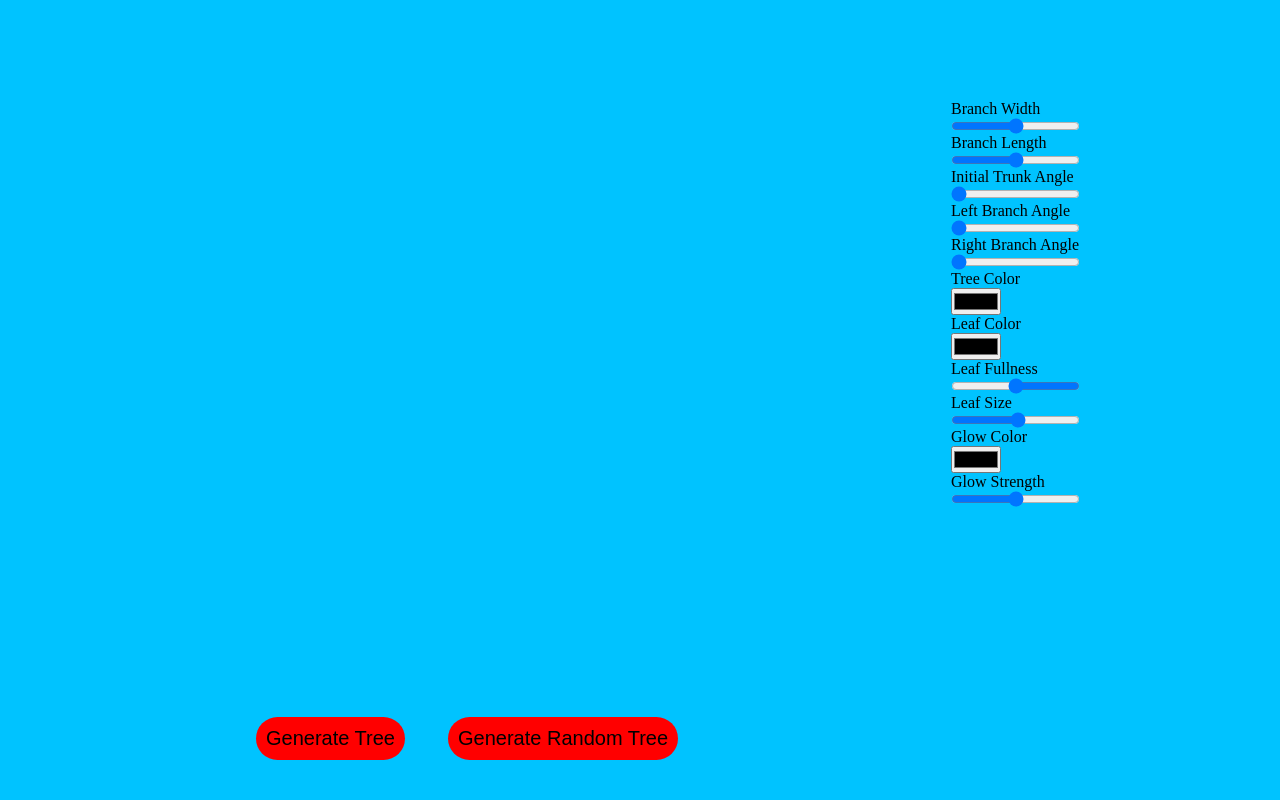
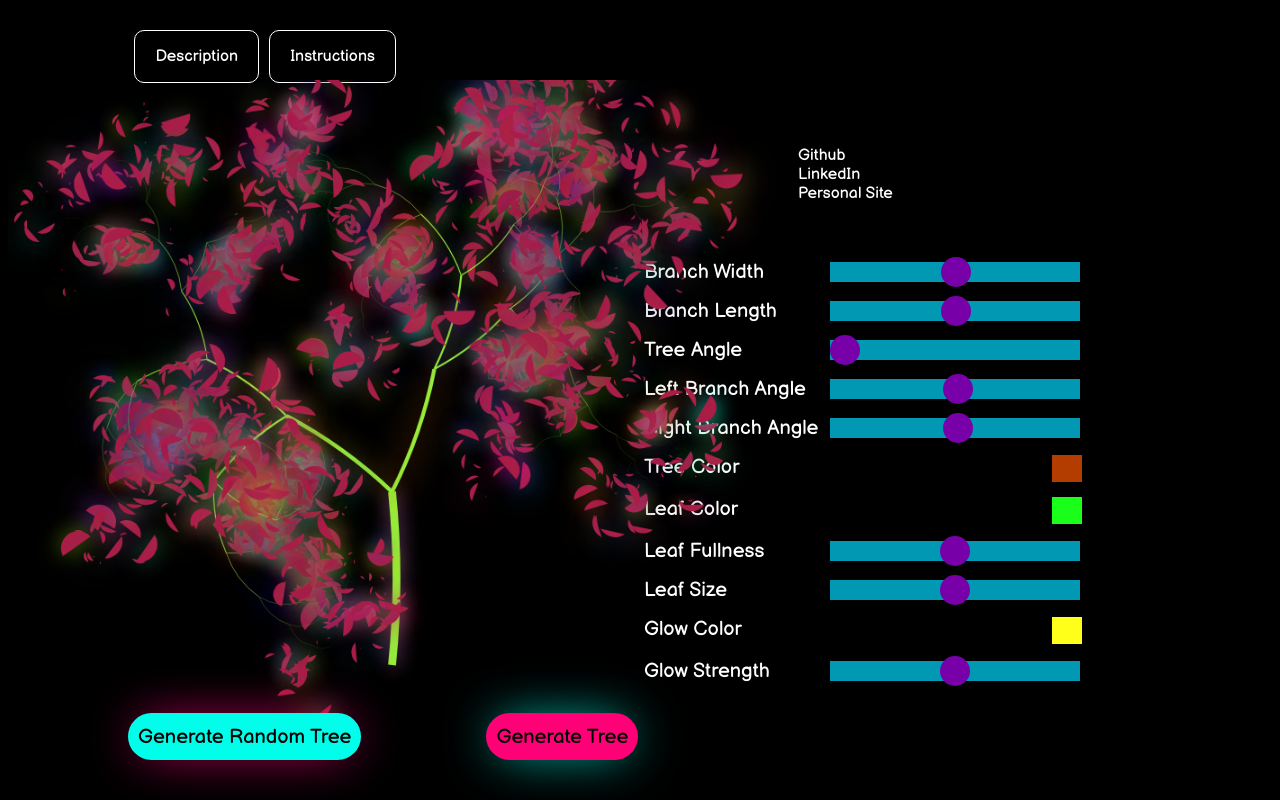
Before and after one commit to YehudaGN/FracTree, a website built with webpack: page index.html in a window 1280 px wide. Built offline with Linux system fonts and the light colour scheme.

Commit message:
styled a little

```diff
--- a/index.html
+++ b/index.html
@@ -1,52 +1,113 @@
 <!DOCTYPE html>
 <html lang="en">
-<head>
-    <meta charset="UTF-8">
-    <meta http-equiv="X-UA-Compatible" content="IE=edge">
-    <meta name="viewport" content="width=device-width, initial-scale=1.0">
-    <title>Document</title>
-    <script src='./dist/main.js'></script>
-    <link rel="stylesheet" href="./dist/main.css">
+  <head>
+    <meta charset="UTF-8" />
+    <meta http-equiv="X-UA-Compatible" content="IE=edge" />
+    <meta name="viewport" content="width=device-width, initial-scale=1.0" />
+    <script src="./dist/main.js"></script>
+    <link rel="stylesheet" href="./dist/main.css" />
+    <link rel="preconnect" href="https://fonts.googleapis.com" />
+    <link rel="preconnect" href="https://fonts.gstatic.com" crossorigin />
+    <link
+      href="https://fonts.googleapis.com/css2?family=Balsamiq+Sans:ital,wght@0,400;0,700;1,400;1,700&display=swap"
+      rel="stylesheet"
+    />
+    <link rel="icon" type="image/x-icon" href="./src/assets/tree-favicon.png" />
     <title>FracTree</title>
-</head>
-<body>
-    <canvas id='canvas'></canvas>
-    <form action="">
-        <!-- stuff for manipulating tree -->
-        <label for="width-slider">Branch Width</label>
-        <input id='width-slider' type="range" min="1" max='150'>
+  </head>
+  <body>
+    <div class="header-div-container">
+      <div class="header-div">
+        <div class="description">
+          <p>Description</p>
+        </div>
+        <div class="instructions">
+          <p>Instructions</p>
+        </div>
+      </div>
+    </div>
 
-        <label for="branch-length-slider">Branch Length</label>
-        <input id='branch-length-slider' type="range" min="30" max='180'>
+    <canvas id="canvas"></canvas>
+    <div class="right-side-div-container">
+        <div class="links-div-container">
+            <div>
+                Github
+            </div>
+            <div>
+                LinkedIn
+            </div>
+            <div>
+                Personal Site
+            </div>
+        </div>
+      <div class="tree-input-div">
+        <label for="width-slider"
+          >Branch Width
+          <input id="width-slider" type="range" min="1" max="150" />
+        </label>
 
-        <label for="angle-slider">Initial Trunk Angle</label>
-        <input id='angle-slider' type="range" min="0" max='150' value='0'>
+        <label for="branch-length-slider"
+          >Branch Length
+          <input id="branch-length-slider" type="range" min="30" max="195" />
+        </label>
 
-        <label for="left-branch-angle-slider">Left Branch Angle</label>
-        <input id='left-branch-angle-slider' type="range" min="10" max='20' value='10'>
+        <label for="angle-slider"
+          >Tree Angle
+          <input id="angle-slider" type="range" min="0" max="25" value="0" />
+        </label>
 
-        <label for="right-branch-angle-slider">Right Branch Angle</label>
-        <input id='right-branch-angle-slider' type="range" min="10" max='20' value='10'>
+        <label for="left-branch-angle-slider"
+          >Left Branch Angle
+          <input
+            id="left-branch-angle-slider"
+            type="range"
+            min="5"
+            max="50"
+          />
+        </label>
 
-        <label for="tree-color">Tree Color</label>
-        <input id='tree-color' type="color">
+        <label for="right-branch-angle-slider"
+          >Right Branch Angle
+          <input
+            id="right-branch-angle-slider"
+            type="range"
+            min="5"
+            max="50"
+          />
+        </label>
 
-        <label for="leaf-color">Leaf Color</label>
-        <input id='leaf-color' type="color">
+        <label for="tree-color"
+          >Tree Color
+          <input id="tree-color" type="color" value="#b33c00" />
+        </label>
 
-        <label for="leaf-fullness">Leaf Fullness</label>
-        <input id='leaf-fullness' type="range" min="2" max='8'>
+        <label for="leaf-color"
+          >Leaf Color
+          <input id="leaf-color" type="color" value="#1aff1a" />
+        </label>
 
-        <label for="leaf-size">Leaf Size</label>
-        <input id='leaf-size' type="range" min="1" max='20'>
+        <label for="leaf-fullness"
+          >Leaf Fullness
+          <input id="leaf-fullness" type="range" min="2" max="8" />
+        </label>
 
-        <label for="glow-color">Glow Color</label>
-        <input id='glow-color' type="color">
+        <label for="leaf-size"
+          >Leaf Size
+          <input id="leaf-size" type="range" min="0" max="20" />
+        </label>
 
-        <label for="glow-strength">Glow Strength</label>
-        <input id='glow-strength' type="range" min="0" max='30'>
-    </form>
+        <label for="glow-color"
+          >Glow Color
+          <input id="glow-color" type="color" value="#ffff1a" />
+        </label>
+
+        <label for="glow-strength"
+          >Glow Strength
+          <input id="glow-strength" type="range" min="0" max="20" value="10" />
+        </label>
+      </div>
+    </div>
     <button class="generate-tree-button">Generate Tree</button>
     <button class="generate-random-tree-button">Generate Random Tree</button>
-</body>
+  </body>
 </html>
--- a/src/index.js
+++ b/src/index.js
@@ -1,22 +1,26 @@
-import {generateTree, drawTree} from './tree'
-import Tree from './tree'
-import RandomTree from './random_tree'
+import { generateTree, drawTree } from "./tree";
+import Tree from "./tree";
+import RandomTree from "./random_tree";
 
-document.addEventListener("DOMContentLoaded", ()=> {
+document.addEventListener("DOMContentLoaded", () => {
   const canvas = document.getElementById("canvas");
   canvas.width = window.innerWidth / 1.5;
   canvas.height = window.innerHeight;
 
   const ctx = canvas.getContext("2d");
   const genTreeButton = document.querySelector(".generate-tree-button");
-    const genRandTreeButton = document.querySelector(".generate-random-tree-button");
+  const genRandTreeButton = document.querySelector(
+    ".generate-random-tree-button"
+  );
+
+  new RandomTree(ctx, canvas);
 
   genTreeButton.addEventListener("click", e => {
     e.preventDefault();
-        new Tree(ctx, canvas)
+    new Tree(ctx, canvas);
   });
   genRandTreeButton.addEventListener("click", e => {
     e.preventDefault();
-        new RandomTree(ctx, canvas)
+    new RandomTree(ctx, canvas);
   });
-})
+});
--- a/src/index.scss
+++ b/src/index.scss
@@ -1,18 +1,79 @@
-* {
-  margin: 0;
-  padding: 0;
+body {
+  background: black;
+  font-family: "Balsamiq Sans", cursive;
   box-sizing: border-box;
+  color: white;
 }
 
-body {
-  background: rgb(0, 195, 255);
+.header-div-container {
+  width: 100%;
+  display: flex;
+  justify-content: center;
+  margin-top: 30px;
+}
+
+.header-div {
+  width: 80%;
+  display: flex;
+  gap: 10px;
+  // border: 1px solid;
+}
+
+.description,
+.instructions {
+  border: 1px solid white;
+  padding: 0px 20px;
+  border-radius: 10px;
+  cursor: pointer;
 }
 
 #canvas {
   position: absolute;
+  bottom: 0;
+  //   border: 1px solid red;
+  width: 60%;
+  height: 90%;
+}
 
-  width: 60%;
-  height: 100%;
+.right-side-div-container {
+  height: 75vh;
+  display: flex;
+  flex-direction: column;
+  justify-content: space-between;
+  align-items: flex-end;
+//   border: 1px solid;
+}
+
+.links-div-container {
+margin-top: 5%;
+  margin-right: 30%;
+  display: flex;
+  flex-direction: column;
+}
+
+.tree-input-div {
+  // position: absolute;
+  margin-right: 15%;
+  top: 50%;
+  display: flex;
+  flex-direction: column;
+}
+
+.generate-random-tree-button {
+  cursor: pointer;
+  border: none;
+  position: absolute;
+  bottom: 5%;
+  z-index: 5;
+  left: 10%;
+  height: 47px;
+  padding: 10px;
+  border-radius: 50px;
+  background: rgb(0, 255, 234);
+  color: black;
+  font-size: 20px;
+  font-family: "Balsamiq Sans", cursive;
+  box-shadow: 0px 0px 50px -10px rgb(255, 0, 119);
 }
 
 .generate-tree-button {
@@ -21,36 +82,73 @@ body {
   position: absolute;
   bottom: 5%;
   z-index: 5;
-  left: 20%;
+  left: 38%;
+  height: 47px;
   padding: 10px;
   border-radius: 50px;
-  background: red;
+  background: rgb(255, 0, 119);
   color: black;
   font-size: 20px;
-}
-
-.generate-random-tree-button {
-    cursor: pointer;
-  border: none;
-  position: absolute;
-  bottom: 5%;
-  z-index: 5;
-  left: 35%;
-  padding: 10px;
-  border-radius: 50px;
-  background: red;
-  color: black;
-  font-size: 20px;
-}
-
-form {
-  position: absolute;
-  right: 200px;
-  top: 100px;
-  display: flex;
-  flex-direction: column;
+  font-family: "Balsamiq Sans", cursive;
+  box-shadow: 0px 0px 50px -10px rgb(0, 255, 234);
 }
 
 #leaf-fullness {
-    direction: rtl;
+  direction: rtl;
 }
+
+input[type="color"] {
+  -webkit-appearance: none;
+  border: none;
+  box-sizing: content-box;
+  width: 30px;
+  padding: 0;
+}
+input[type="color"]::-webkit-color-swatch-wrapper {
+  padding: 0;
+}
+input[type="color"]::-webkit-color-swatch {
+  border: none;
+}
+
+label {
+  margin-top: 15px;
+  display: flex;
+  gap: 10px;
+  justify-content: space-between;
+  font-size: 20px;
+
+  flex-wrap: nowrap;
+}
+
+input[type="range"] {
+  width: 250px;
+  height: 20px;
+  -webkit-appearance: none;
+  background: rgb(0, 217, 255);
+  outline: none;
+  opacity: 0.7;
+  -webkit-transition: 0.2s;
+  transition: opacity 0.2s;
+}
+
+input[type="range"]:hover {
+  opacity: 1;
+}
+
+input[type="range"]::-webkit-slider-thumb {
+  -webkit-appearance: none;
+  appearance: none;
+  border-radius: 50%;
+  width: 30px;
+  height: 30px;
+  background: #ac00f0;
+  cursor: pointer;
+}
+
+input[type="range"]::-moz-range-thumb {
+  width: 30px;
+  height: 30px;
+  background: #ac00f0;
+  cursor: pointer;
+}
--- a/src/random_tree.js
+++ b/src/random_tree.js
@@ -8,7 +8,8 @@ class RandomTree {
     this.startX = this.canvas.width / 2;
     this.startY = this.canvas.height - 150
     this.angle = 0;
-    this.len = Math.floor(Math.random() * 180) + 30;
+    // this.len = Math.floor(Math.random() * 100) + 80;
+    this.len = Math.random() * (195 - 120) + 120;
     this.branchWidth = Math.random() * 140 + 1;
     this.color1 = `rgb(${Math.random() * 255}, ${Math.random() * 255}, ${
       Math.random() * 255
@@ -40,8 +41,12 @@ class RandomTree {
       new RandomLeaf(ctx, len, color2);
       return;
     }
-    const angleChange1 = Math.random() * 10 + 10;
-    const angleChange2 = Math.random() * 10 + 10;
+    const angleChange1 = Math.random() * 50 + 5;
+    const angleChange2 = Math.random() * 50 + 5;
+
+    // might want to change this later for more consistenly beautiful trees
+    // const angleChange1 = Math.random() * 10 + 10;
+    // const angleChange2 = Math.random() * 10 + 10;
 
     this.drawTree(
       ctx,
--- /dev/null
+++ b/src/reset.css
@@ -0,0 +1,48 @@
+/* http://meyerweb.com/eric/tools/css/reset/
+   v2.0 | 20110126
+   License: none (public domain)
+*/
+
+html, body, div, span, applet, object, iframe,
+h1, h2, h3, h4, h5, h6, p, blockquote, pre,
+a, abbr, acronym, address, big, cite, code,
+del, dfn, em, img, ins, kbd, q, s, samp,
+small, strike, strong, sub, sup, tt, var,
+b, u, i, center,
+dl, dt, dd, ol, ul, li,
+fieldset, form, label, legend,
+table, caption, tbody, tfoot, thead, tr, th, td,
+article, aside, canvas, details, embed,
+figure, figcaption, footer, header, hgroup,
+menu, nav, output, ruby, section, summary,
+time, mark, audio, video {
+	margin: 0;
+	padding: 0;
+	border: 0;
+	font-size: 100%;
+	font: inherit;
+	vertical-align: baseline;
+}
+/* HTML5 display-role reset for older browsers */
+article, aside, details, figcaption, figure,
+footer, header, hgroup, menu, nav, section {
+	display: block;
+}
+body {
+	line-height: 1;
+}
+ol, ul {
+	list-style: none;
+}
+blockquote, q {
+	quotes: none;
+}
+blockquote:before, blockquote:after,
+q:before, q:after {
+	content: '';
+	content: none;
+}
+table {
+	border-collapse: collapse;
+	border-spacing: 0;
+}
```
Also changed, not shown: src/tree.js (+10 -9 lines), README.md, dist/main.css, dist/main.js, src/assets/tree-favicon.png (added). Lines whose indentation alone changed are shown as unchanged.
